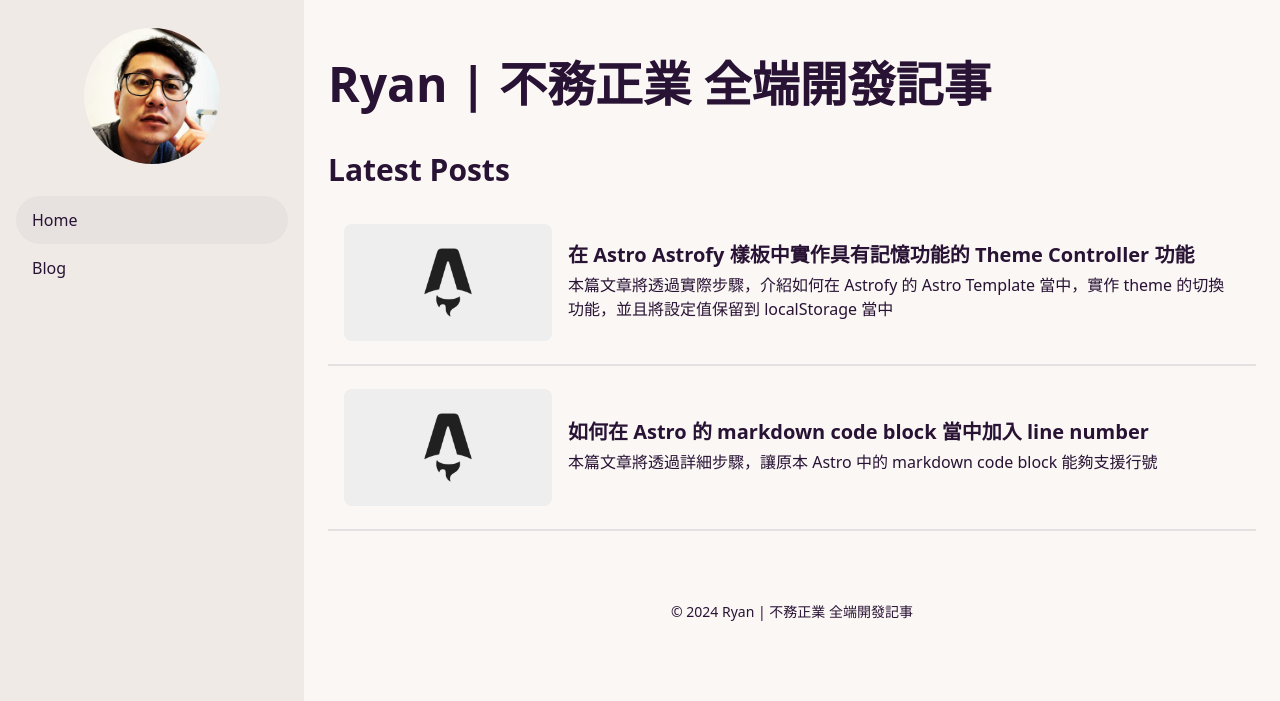
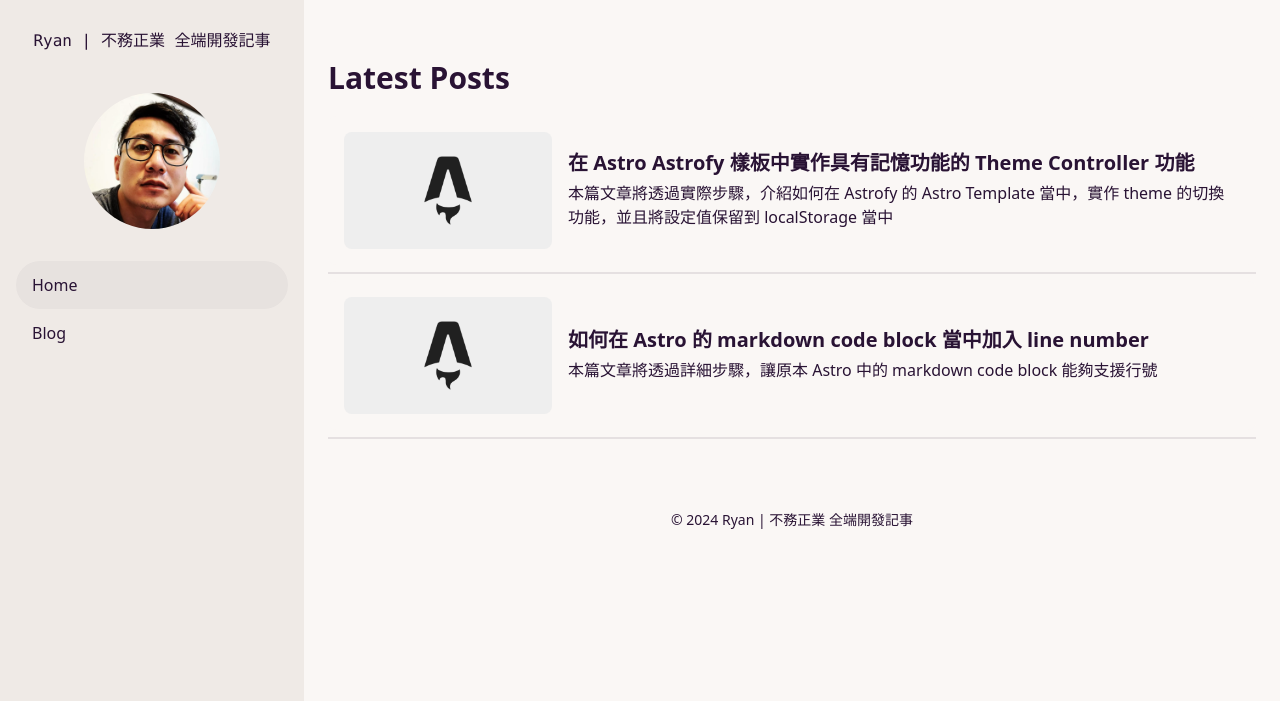
Before and after one commit to ryan10328/ryan10328.github.io, an Astro site: page / in a window 1280 px wide. Shown: the top 701 px of the page. Built offline with nearby package versions, Linux system fonts and the light colour scheme; Astro itself is replaced by a stand-in of ours.

Commit message:
move site title to sidebar header

```diff
--- a/src/components/SideBar.astro
+++ b/src/components/SideBar.astro
@@ -1,23 +1,28 @@
 ---
 import SideBarFooter from "./SideBarFooter.astro";
-import { Image } from "astro:assets";
+import {Image} from "astro:assets";
 import SideBarMenu from "./SideBarMenu.astro";
-const { sideBarActiveItemID } = Astro.props;
+import {SITE_TITLE} from "../config";
+const {sideBarActiveItemID} = Astro.props;
 ---
 
 <div class="drawer-side z-40">
     <label for="my-drawer" class="drawer-overlay"></label>
     <aside class="px-2 pt-2 h-auto min-h-full w-[19rem] bg-base-200 text-base-content flex flex-col">
+        <div class="w-fit mx-auto my-5">
+            <label class="font-mono">{SITE_TITLE}</label>
+        </div>
         <div class="w-fit mx-auto mt-5 mb-6">
             <a href="/">
                 <div class="avatar transition ease-in-out hover:scale-[105%] block m-auto">
                     <div class="w-[8.5rem]">
-            <Image class="mask mask-circle rounded-2xl" format="webp" width={300} height={300} src="/profile.webp" alt="Ryan Tseng" />
+                        <Image class="mask mask-circle rounded-2xl" format="webp" width={300} height={300}
+                               src="/profile.webp" alt="Ryan Tseng"/>
                     </div>
                 </div>
             </a>
         </div>
-    <SideBarMenu sideBarActiveItemID={sideBarActiveItemID} />
-    <SideBarFooter />
+        <SideBarMenu sideBarActiveItemID={sideBarActiveItemID}/>
+        <SideBarFooter/>
     </aside>
 </div>
--- a/src/pages/index.astro
+++ b/src/pages/index.astro
@@ -3,7 +3,6 @@
 import HorizontalCard from "../components/HorizontalCard.astro";
 import {getCollection} from "astro:content";
 import createSlug from "../lib/createSlug";
-import {SITE_TITLE} from "../config";
 
 const posts = (await getCollection("blog")).sort((a, b) => b.data.pubDate.valueOf() - a.data.pubDate.valueOf());
 
@@ -11,9 +10,9 @@
 ---
 
 <BaseLayout sideBarActiveItemID="home">
-    <div class="pb-6 mt-5">
+    <!--<div class="pb-6 mt-5">-->
     <!--<div class="text-xl py-1">Hey there</div>-->
-        <div class="text-5xl font-bold">{SITE_TITLE}</div>
+    <!--<div class="text-5xl font-bold">{SITE_TITLE}</div>-->
     <!--<div class="text-3xl py-3 font-bold">Software Engineer</div>-->
     <!--<div class="py-2">-->
     <!--  <text class="text-lg">-->
@@ -22,7 +21,7 @@
     <!--    it useful!-->
     <!--  </text>-->
     <!--</div>-->
-    </div>
+    <!--</div>-->
 
     <!--<div>-->
     <!--  <div class="text-3xl w-full font-bold mb-2">My last projects {"</>"}</div>-->
```
Lines whose indentation alone changed are shown as unchanged.
